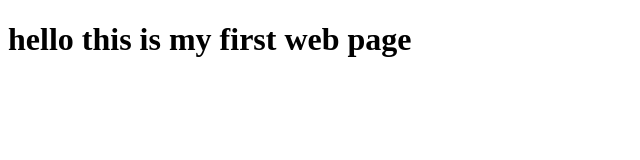
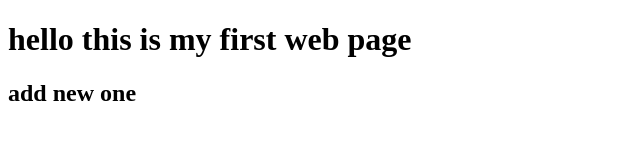
Before and after one commit to muhammedsinanvk218/new, a plain HTML site: page index.html in a window 1280 px wide. Shown: the whole page, without its empty margins (0-640 px from the left). Drawn offline with Linux system fonts and the light colour scheme.

Commit message:
another one added

```diff
--- a/index.html
+++ b/index.html
@@ -7,5 +7,6 @@
 </head>
 <body>
     <h1>hello this is my first web page</h1>
+    <h2> add new one</h2>
 </body>
 </html>
```
